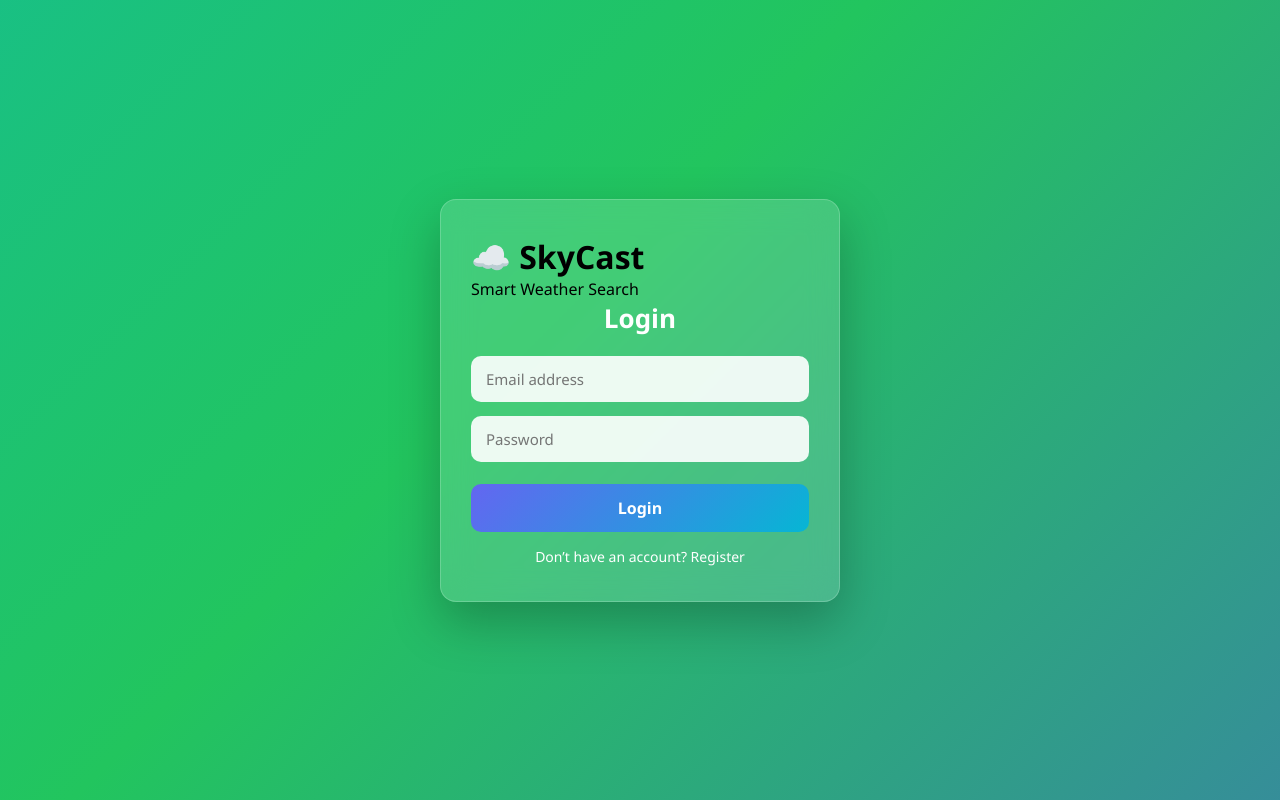
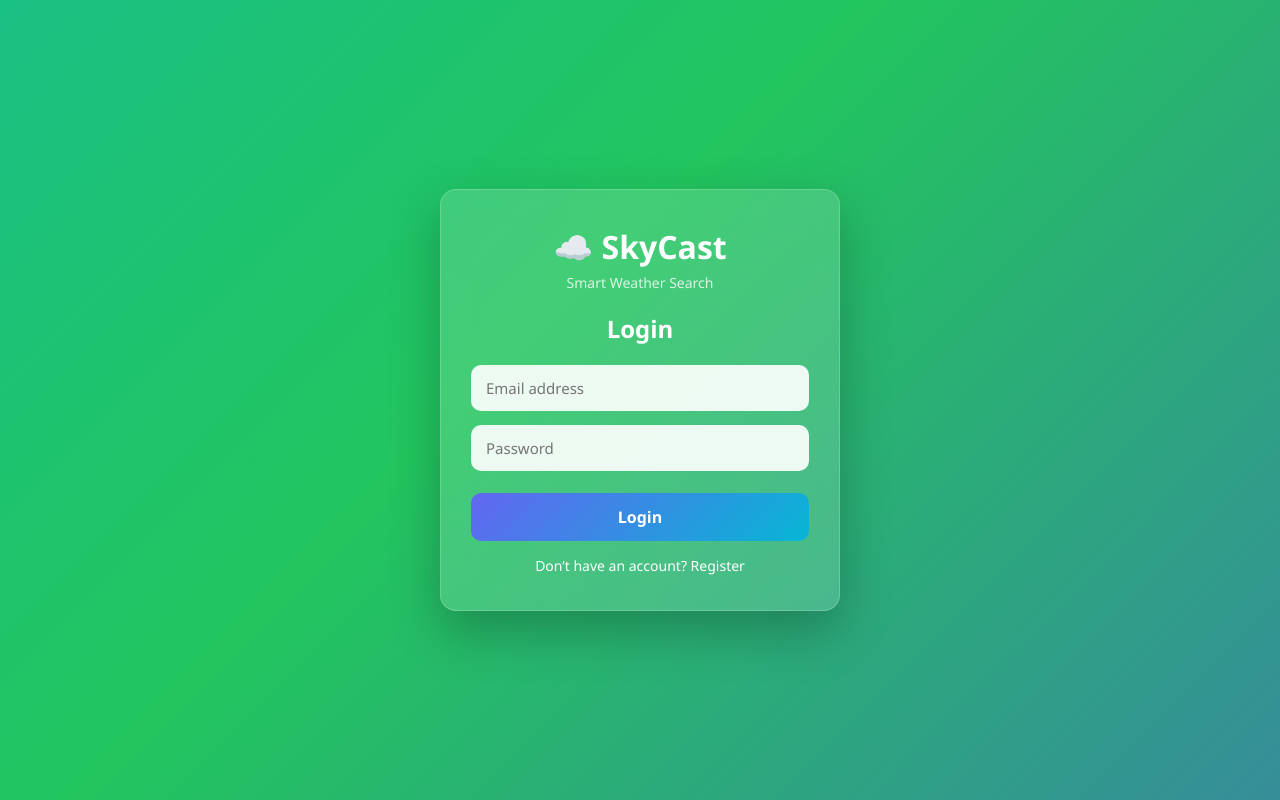
Before and after one commit to owaismanzoor1415/weather_search_website, a Flask app: page /login in a window 1280 px wide. Run offline with Flask 3, Linux system fonts and the light colour scheme.

Commit message:
Update auth.css

```diff
--- a/static/css/auth.css
+++ b/static/css/auth.css
@@ -17,20 +17,14 @@ body {
   align-items: center;
 }
 
-/* Gradient animation */
+/* ===== Gradient animation ===== */
 @keyframes gradientMove {
-  0% {
-    background-position: 0% 50%;
-  }
-  50% {
-    background-position: 100% 50%;
-  }
-  100% {
-    background-position: 0% 50%;
-  }
+  0% { background-position: 0% 50%; }
+  50% { background-position: 100% 50%; }
+  100% { background-position: 0% 50%; }
 }
 
-/* ===== CARD (Glassmorphism Effect) ===== */
+/* ===== CARD (Glass Effect) ===== */
 .auth-container {
   width: 100%;
   max-width: 400px;
@@ -41,9 +35,10 @@ body {
   box-shadow: 0 20px 50px rgba(0, 0, 0, 0.25);
   border: 1px solid rgba(255,255,255,0.2);
   animation: fadeIn 0.8s ease;
+  text-align: center;
 }
 
-/* Fade-in animation */
+/* ===== Fade animation ===== */
 @keyframes fadeIn {
   from {
     opacity: 0;
@@ -55,12 +50,25 @@ body {
   }
 }
 
-/* ===== TITLE ===== */
+/* ===== APP TITLE (SkyCast) ===== */
+.app-title {
+  font-size: 32px;
+  font-weight: 800;
+  color: white;
+  margin-bottom: 5px;
+}
+
+.app-subtitle {
+  font-size: 14px;
+  color: rgba(255,255,255,0.8);
+  margin-bottom: 20px;
+}
+
+/* ===== LOGIN TITLE ===== */
 .auth-container h2 {
-  text-align: center;
   margin-bottom: 20px;
   color: white;
-  font-size: 26px;
+  font-size: 24px;
   font-weight: 600;
 }
 
@@ -121,10 +129,9 @@ body {
   border: 1px solid rgba(255,255,255,0.2);
 }
 
-/* ===== FOOTER LINKS ===== */
+/* ===== FOOTER ===== */
 .auth-footer {
   margin-top: 15px;
-  text-align: center;
   font-size: 14px;
   color: white;
 }
@@ -133,7 +140,6 @@ body {
   color: #ffffff;
   text-decoration: none;
   font-weight: 500;
-  transition: 0.3s;
 }
 
 .auth-footer a:hover {
```
